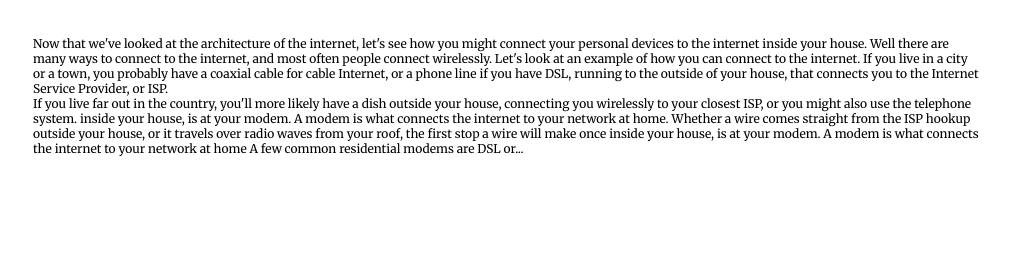
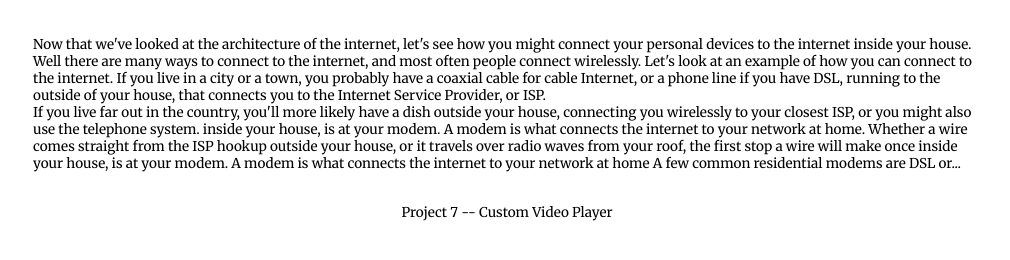
Before and after one commit to MaxwellKendall/VideoPlayer, a plain HTML site: page index.html in a window 1280 px wide. Shown: the part 238-498 px from the top of the page, without its empty margins (133-1143 px from the left). Drawn offline with Linux system fonts and the light colour scheme.

Commit message:
Little UI Changes

```diff
--- a/index.html
+++ b/index.html
@@ -54,6 +54,9 @@
 
                     </p>
         </div>
+        <footer class="footer">
+            <p>Project 7 -- Custom Video Player</p>
+        </footer>
         <script src="js/main.js"></script>
     </body>
     </html>
--- a/js/main.js
+++ b/js/main.js
@@ -189,6 +189,8 @@
 
             function displayCurrentTime(){
                 document.getElementById('timeSeperator').innerHTML = '/';
+                document.getElementById('timeSeperator').style.color = 'white';
+
                 var x = video.element.currentTime;
                 if(x < 10){
                 buttons.currentTime.innerHTML = "00:0" + parseInt(x);
@@ -198,6 +200,8 @@
                 buttons.currentTime.innerHTML = "01:0" + parseInt(x);
                 } else if (x >= 70){
                 buttons.currentTime.innerHTML = "01:" + parseInt(x);
+                bottons.currentTime.style.color = "white";
+
             }
         }
 
@@ -206,6 +210,7 @@
                 var duration = parseInt(video.element.duration);
                 var time = "00:" + duration;
                 buttons.videoDuration.innerText = time;
+                bottons.videoDuration.style.color = "white";
                    }
 
 // c. EVENT LISTENERS:
--- a/scss/base/_base.scss
+++ b/scss/base/_base.scss
@@ -19,4 +19,10 @@
 
             }
 
+    .footer {
+        display: flex;
+        margin-top: 2em;
+        justify-content: center;
+        font-size: 9px;
+    }
 }
--- a/scss/base/_mixins.scss
+++ b/scss/base/_mixins.scss
@@ -7,7 +7,18 @@
 @mixin font-size($fontsize) {
     p {
         font-size: $fontsize;
+        @include media-query($tablet) {
+        font-size: $fontsize * 1.5
+        }
     }
+
+    span {
+        font-size: $fontsize;
+        @include media-query($tablet) {
+            font-size: $fontsize * 1.5
+        }
+    }
+
     h1 {
         font-size: $fontsize * 3;
     }
--- a/scss/base/_placeholders.scss
+++ b/scss/base/_placeholders.scss
@@ -11,10 +11,12 @@
         opacity: .5;
         // border-radius:
     }
+
     %text-style {
         font-family: 'Merriweather', serif;
         text-align: left;
     }
+
     %phone-size {
         width: 15px;
         height: 15px;
--- a/scss/base/_variables.scss
+++ b/scss/base/_variables.scss
@@ -1,3 +1,3 @@
 $tablet : 768px;
 $desktop : 1024px;
-$size: 12px;
+$size: 9px;
--- a/scss/video/_controls.scss
+++ b/scss/video/_controls.scss
@@ -4,6 +4,7 @@
     display: flex;
     justify-content: center;
     position: relative;
+    bottom: 40px;
     @include media-query($tablet) {
         bottom: 34px;
     }
@@ -25,9 +26,18 @@
             }
         }
 
+        span {
+            color: white;
+        }
+
         .time {
             margin-right: auto;
             width: 200px;
+            #videoDuration {
+                @include media-query($tablet) {
+                margin-right: auto;
+                }
+            }
         }
             #play {
                 //applies to button
@@ -55,13 +65,4 @@
             width: 50%;
         }
     }
-        .time {
-            margin-right: auto;
-            #videoDuration {
-                @include media-query($tablet) {
-                margin-right: auto;
-            }
-        }
-
-    }
 }
--- a/scss/video/_progress.scss
+++ b/scss/video/_progress.scss
@@ -8,7 +8,7 @@
     margin: auto;
     cursor: pointer;
     position: relative;
-    bottom: 19px;
+    bottom: 43px;
     @include media-query($tablet) {
         position: relative;
     }
@@ -17,7 +17,7 @@
         #progressBarContainer {
             @include media-query($tablet) {
             bottom: 43px;
-            }
+
         }
     }
 
@@ -28,3 +28,4 @@
         height: .25em;
         opacity: .9
     }
+}
```
Also changed, not shown: css/main.css, 1 other file. Lines whose indentation alone changed are shown as unchanged.
